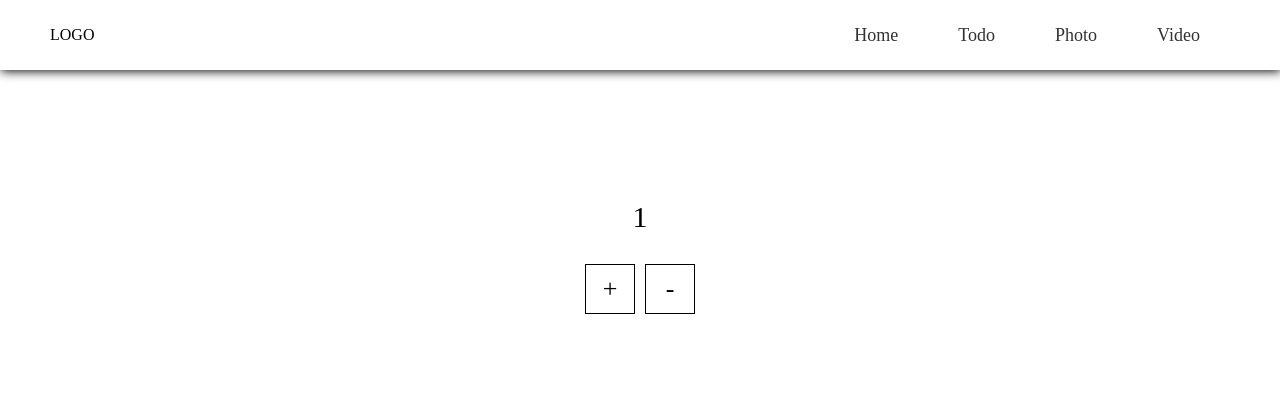
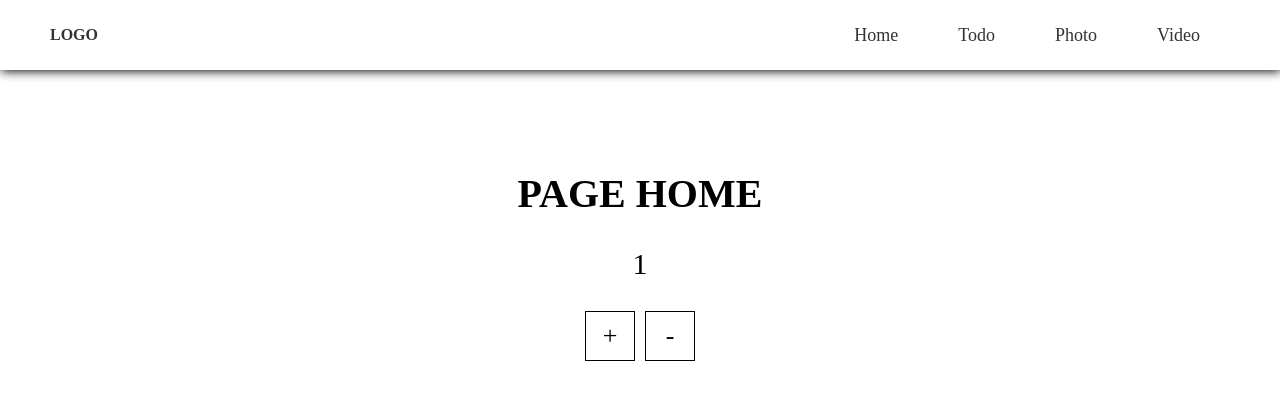
Before and after one commit to junwoo1519/hello-react, a React (Create React App) app: page / in a window 1280 px wide. Shown: the top 400 px of the page. Built offline with nearby package versions, Linux system fonts and the light colour scheme.

Commit message:
react 복습
Page Title 안나오는거 수정

```diff
--- a/public/index.html
+++ b/public/index.html
@@ -5,7 +5,7 @@
     <meta name="viewport"
           content="width=device-width, user-scalable=no, initial-scale=1.0, maximum-scale=1.0, minimum-scale=1.0">
     <meta http-equiv="X-UA-Compatible" content="ie=edge">
-    <title>Hello React!</title>
+    <title>Hello React!!</title>
 </head>
 <body>
     <div id="root"></div>
--- a/src/App.js
+++ b/src/App.js
@@ -1,8 +1,8 @@
-import React from "react"
-import styled, {createGlobalStyle} from "styled-components"
+import React from "react";
+import styled, {createGlobalStyle} from "styled-components";
 
 import Header from "./components/Header";
-import Home from "./pages/Home";
+import Home from "./pages/Home"
 
 const App = () => {
     return (
@@ -14,6 +14,9 @@ const App = () => {
     )
 }
 
+const Container = styled.div`
+`
+
 const GlobalStyled = createGlobalStyle`
   * {
     padding: 0;
@@ -24,7 +27,4 @@ const GlobalStyled = createGlobalStyle`
   }
 `
 
-const Container = styled.div`
-`
-
 export default App;
--- a/src/components/Header/index.js
+++ b/src/components/Header/index.js
@@ -24,8 +24,9 @@ const Container = styled.div`
 `
 
 const Logo = styled.div`
-  display: flex;
   text-transform: uppercase;
+  font-weight: bold;
+  color: #333;
 `
 
 const Nav = styled.div`
--- a/src/components/Title/PageTitle.js
+++ b/src/components/Title/PageTitle.js
@@ -1,4 +1,4 @@
-import React from "react"
+import React from "react";
 import styled from "styled-components";
 
 const PageTitle = (props) => {
--- a/src/index.js
+++ b/src/index.js
@@ -1,5 +1,5 @@
-import ReactDOM from "react-dom"
-import React from "react"
-import App from "./App"
+import reactDOM from "react-dom";
+import React from "react";
+import App from "./App";
 
-ReactDOM.render(<App/>, document.getElementById("root"))
+reactDOM.render(<App/>, document.getElementById("root"))
--- a/src/pages/Home/index.js
+++ b/src/pages/Home/index.js
@@ -1,24 +1,24 @@
-import React, {useState} from "react"
+import React, {useState} from "react";
 import styled from "styled-components";
 import PageTitle from "../../components/Title/PageTitle";
 
 const Home = () => {
 
-    const [count, setCount] = useState(1)
+    const [count, countSet] = useState(1)
 
     const countUp = () => {
         if (count >= 10) return;
-        setCount(count + 1)
+        countSet(count + 1)
     }
 
     const countDown = () => {
         if (count === 1) return;
-        setCount(count - 1)
+        countSet(count - 1)
     }
 
     return (
         <Container>
-            <PageTitle props={'Page Home'}/>
+            <PageTitle text={"Page Home"}/>
             <Count>{count}</Count>
             <Buttons>
                 <Button onClick={countUp}>+</Button>
@@ -29,28 +29,31 @@ const Home = () => {
 }
 
 const Container = styled.div`
-  padding: 100px;
+    padding: 100px;
 `
+
 const Count = styled.div`
   font-size: 30px;
   text-align: center;
   margin: 30px 0;
 `
+
 const Buttons = styled.div`
   display: flex;
   justify-content: center;
 `
+
 const Button = styled.div`
   height: 50px;
   width: 50px;
   border: 1px solid #000;
+  margin: 0 5px;
   font-size: 26px;
-  margin: 0 5px;
   font-weight: 500;
+  cursor: pointer;
   display: flex;
   justify-content: center;
   align-items: center;
-  cursor: pointer;
 
   &:hover {
     background-color: #e0e0e0;
```
